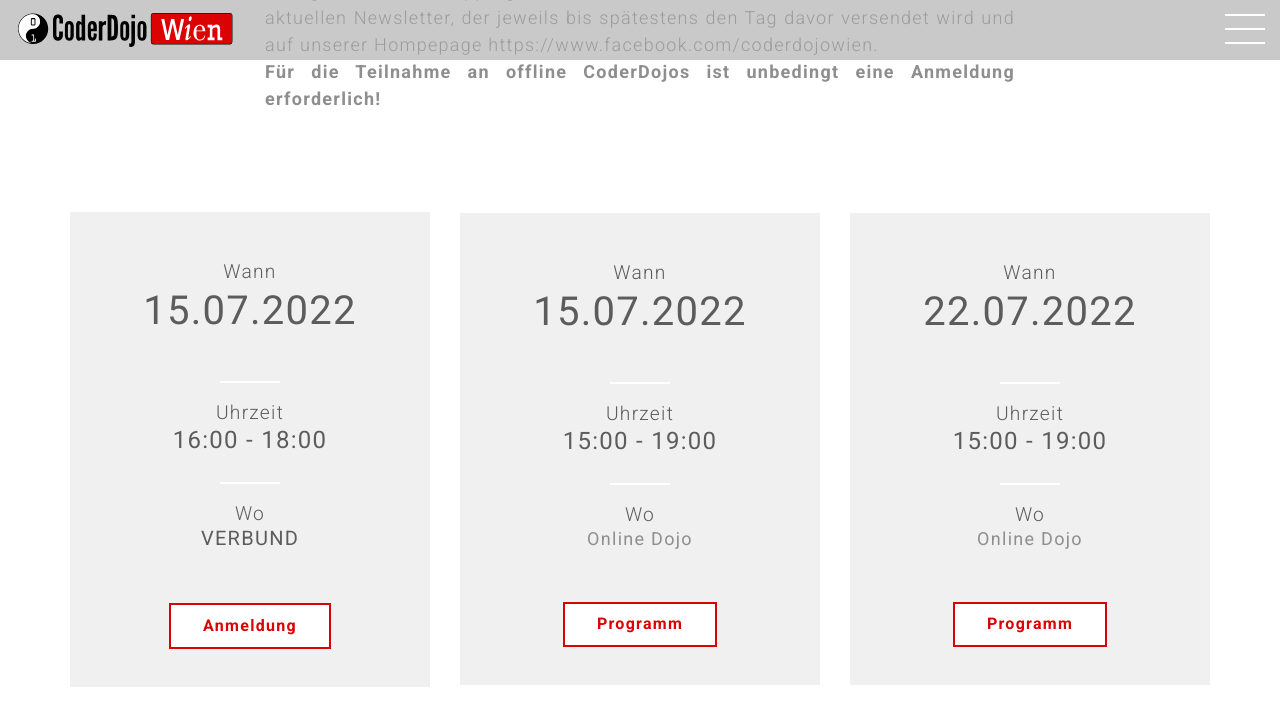
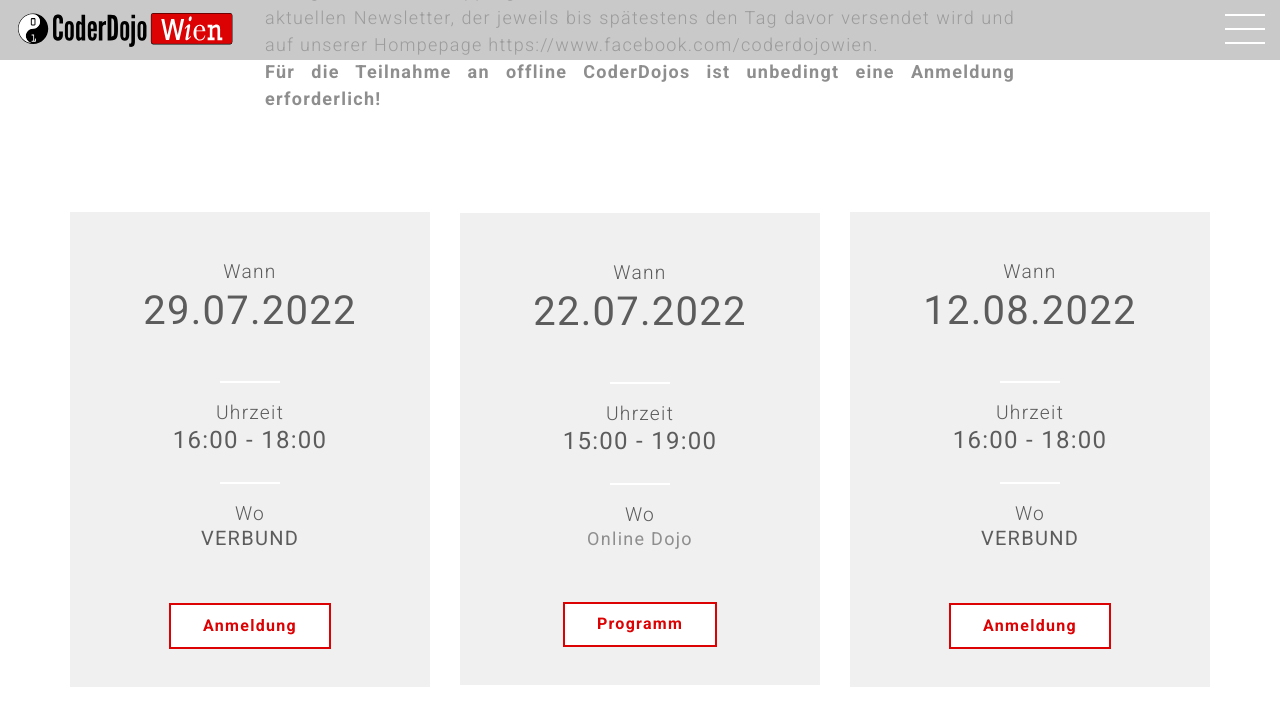
Before and after one commit to coderdojo-wien/coderdojo-wien.github.io, a Jekyll site: the page built from index.html, in a window 1280 px wide and 900 px high, scrolled down 3869 px, cut to the strip 0-792 px from the top of the window. Shown: the top 726 px of the strip. Built offline with Jekyll 4.4.1, drawn with Linux system fonts in a browser that asks for light colours; nearby versions of some CDN libraries; comment, search, counter and statistics services are not loaded.

Commit message:
Updates
Added offline events
Updated dependencies

```diff
--- a/Gemfile
+++ b/Gemfile
@@ -15,7 +15,7 @@
 
 # If you want to use GitHub Pages, remove the "gem "jekyll"" above and
 # uncomment the line below. To upgrade, run `bundle update github-pages`.
-gem "github-pages", "~> 226", group: :jekyll_plugins
+gem "github-pages", "~> 227", group: :jekyll_plugins
 
 # If you have any plugins, put them here!
 group :jekyll_plugins do
--- a/_data/events.yml
+++ b/_data/events.yml
@@ -3,29 +3,19 @@
 description: "Ein Anmeldung ist für die Teilnahme an den online CoderDojos nicht erforderlich. Das genaue Workshopprogramm mit den Teilnahmelinks finden sie in unserem aktuellen Newsletter, der jeweils bis spätestens den Tag davor versendet wird und auf unserer Hompepage https://www.facebook.com/coderdojowien. </br><b>Für die Teilnahme an offline CoderDojos ist unbedingt eine Anmeldung erforderlich!</b>"
 
 events-list:
-- event-date: 15.07.2022
+- event-date: 29.07.2022
   event-time: 16:00 - 18:00
-  event-startdate: 2022-07-15T16:00:00+0100
-  event-enddate: 2022-07-15T18:00:00+0100
+  event-startdate: 2022-07-29T16:00:00+0100
+  event-enddate: 2022-07-29T18:00:00+0100
   event-name: "CoderDojo Wien @ VERBUND"
   event-type: Offline
-  event-registration-url: "https://www.eventbrite.de/e/coderdojo-wien-at-verbund-registrierung-373547820587"
+  event-registration-url: "https://www.eventbrite.de/e/coderdojo-wien-at-verbund-registrierung-386001600177"
   event-place: <a href="#main-event-place-map">VERBUND</a>
   event-place-name: VERBUND
   event-place-streetaddress: Am Hof 6a
   event-place-addresslocality: Wien
   event-place-postalcode: 1010
   event-place-addresscountry: AT
-
-- event-date: 15.07.2022
-  event-time: 15:00 - 19:00
-  event-startdate: 2022-07-15T15:00:00+0100
-  event-enddate: 2022-07-15T19:00:00+0100
-  event-name: Online CoderDojo
-  event-type: Online
-  event-place: Online Dojo
-  event-place-name: Online
-  event-url: "https://linz.coderdojo.net/termine/"
 
 - event-date: 22.07.2022
   event-time: 15:00 - 19:00
@@ -36,3 +26,17 @@
   event-place: Online Dojo
   event-place-name: Online
   event-url: "https://linz.coderdojo.net/termine/"
+
+- event-date: 12.08.2022
+  event-time: 16:00 - 18:00
+  event-startdate: 2022-08-12T16:00:00+0100
+  event-enddate: 2022-08-12T18:00:00+0100
+  event-name: "CoderDojo Wien @ VERBUND"
+  event-type: Offline
+  event-registration-url: "https://www.eventbrite.de/e/coderdojo-wien-at-verbund-registrierung-386004418607"
+  event-place: <a href="#main-event-place-map">VERBUND</a>
+  event-place-name: VERBUND
+  event-place-streetaddress: Am Hof 6a
+  event-place-addresslocality: Wien
+  event-place-postalcode: 1010
+  event-place-addresscountry: AT
```
Also changed, not shown: Gemfile.lock.
